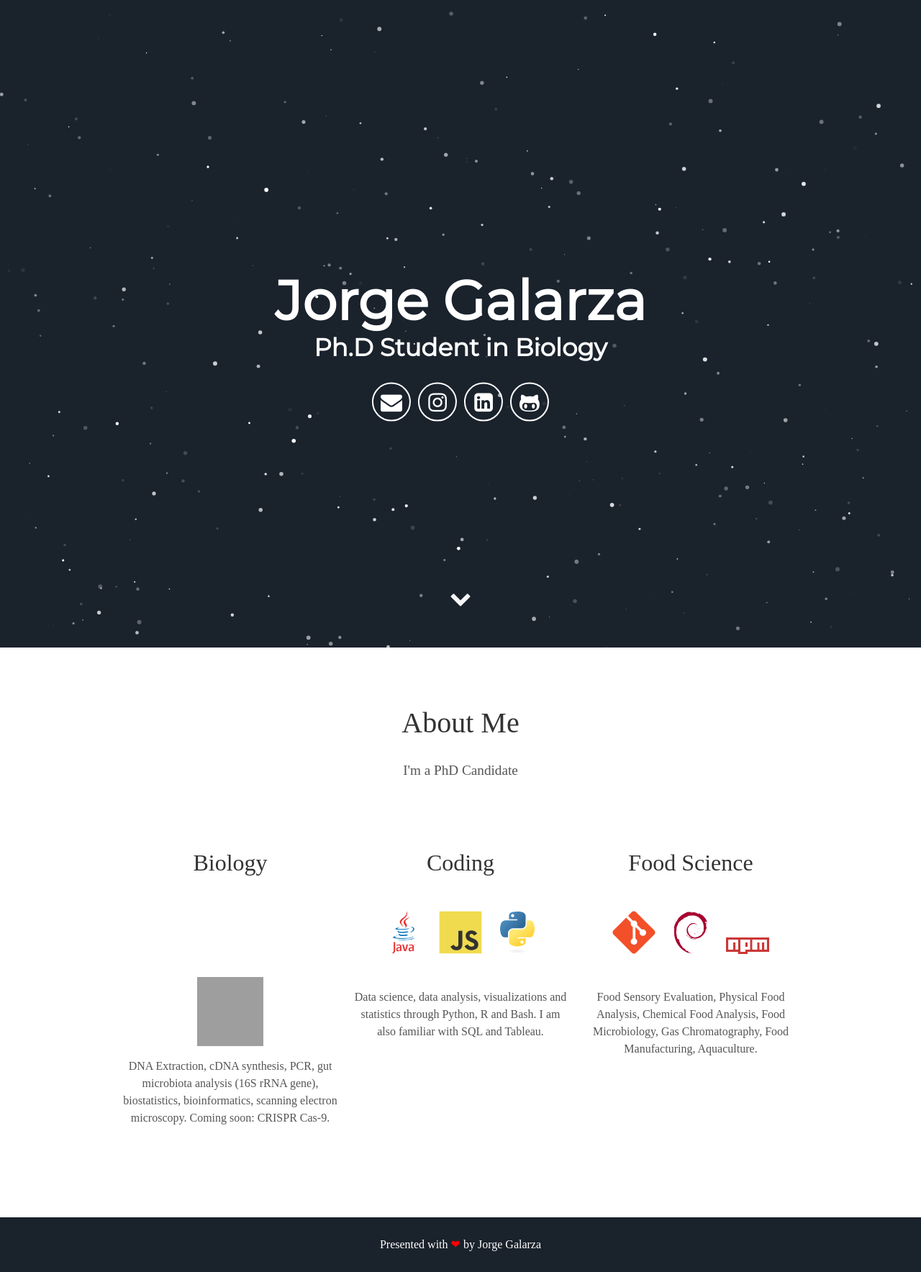
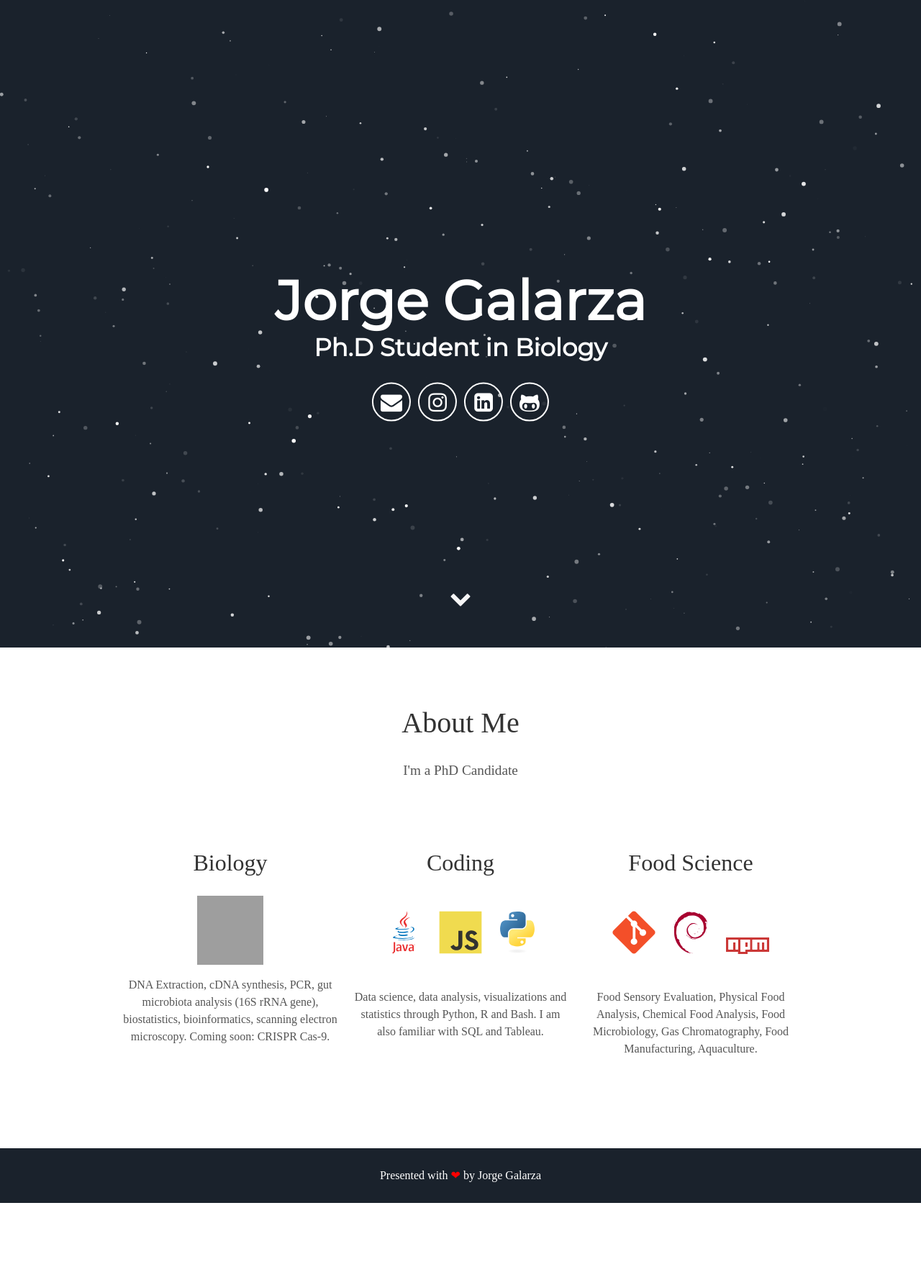
Before and after one commit to jorgegalarza1/jorgegalarza1.github.io, a Jekyll site: the page built from index.html, in a window 1280 px wide. Shown: the whole page at 72% size. Built offline with Jekyll 4.4.1, drawn with Linux system fonts in a browser that asks for light colours; some web fonts are replaced; after the commit the page ends 1672 px from its top, so only the background shows below that; grey boxes are pictures that could not be loaded.

Commit message:
Update about.html

```diff
--- a/_includes/about.html
+++ b/_includes/about.html
@@ -5,7 +5,6 @@
 <div class="user">
   <div class="tech">
     <h2>Biology</h2>
-    <svg viewBox="0 0 128 128">
       <img style="display: block;-webkit-user-select: none;margin: auto;cursor: zoom-out;background-color: hsl(0, 0%, 90%);transition: background-color 300ms;" src="https://clipartcraft.com/images/dna-clipart-icon-3.png" width="92" height="96">
     </svg>
     <p>DNA Extraction, cDNA synthesis, PCR, gut microbiota analysis (16S rRNA gene), biostatistics, bioinformatics, scanning electron microscopy. Coming soon: CRISPR Cas-9.</p>
```
